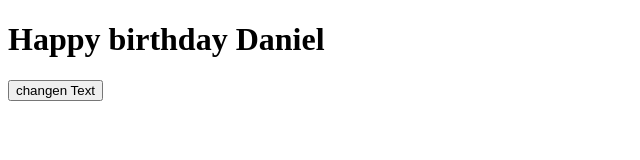
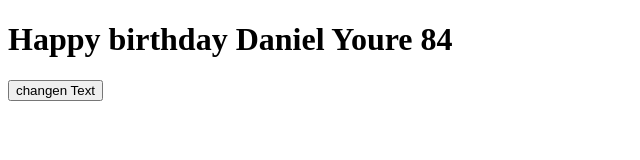
Before and after one commit to COCOTHEECOCO/PEOPLE-Practice-, a plain HTML site: page index.html in a window 1280 px wide. Shown: the whole page, without its empty margins (0-640 px from the left). Drawn offline with Linux system fonts and the light colour scheme.

Commit message:
HAPPY BIRTHDS\ DANILKEDNB

```diff
--- a/index.html
+++ b/index.html
@@ -7,7 +7,8 @@
     </head>
 
     <body>
-        <h1>Happy birthday Daniel</h1>
+        <h1>Happy birthday Daniel Youre 84</h1>
         <button id="changeButton" onclick="changeColor()">changen Text</button>
     </body>
+
 </html>
```
